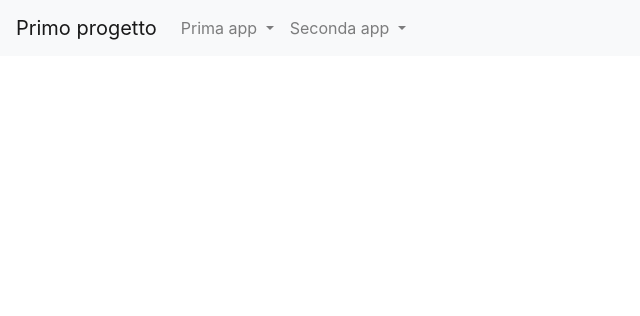
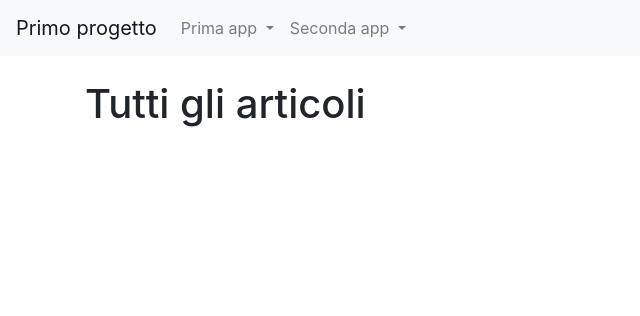
Before and after one commit to Rickmay2005/primo_progetto, a Django app: page /news/lista_articoli/1 in a window 1280 px wide. Shown: the top 316 px of the page, without its empty margins (0-640 px from the left). Run offline with Django 4.2, Linux system fonts and the light colour scheme; data comes from the database, SQL or seed files in the repository.

Commit message:
Passo 17

```diff
--- a/news/templates/lista_articoli.html
+++ b/news/templates/lista_articoli.html
@@ -5,11 +5,17 @@
 {% endblock title %}
 
 {% block content %}
+    {% if  pk == None %}
+    <h1> Tutti gli articoli </h1>
+    {% else %}
+    <h1> Tutti gli articoli </h1>
+    {% endif %}
     <list>
-    <ul>
         {%for x in articoli %}
-            <li>{{ x }}</li>
+            <p><strong>Titolo:</strong><strong>{{ x.titolo }}</strong></p>
+            <p><strong>Contenuto:</strong><strong>{{ x.contenuto }}</strong></p>
+            <p><strong>Autore:</strong><strong>{{ x.giornalista }}</strong></p>
+            <br>
             {% endfor %}
-    </ul>
     </list>
 {% endblock content %}
--- a/news/urls.py
+++ b/news/urls.py
@@ -6,5 +6,6 @@ app_name="news"
 urlpatterns=[
     path('', home, name="homeview"),
     path("articoli/<int:pk>", articoloDetailView, name="articolo_detail"),
-    path("lista_articoli/<int:pk>", listaArticoli, name="lista_articoli_giornalista")
+    path("lista_articoli/<int:pk>", listaArticoli, name="lista_articoli_giornalista"),
+    path("lista_articoli/", listaArticoli, name="lista_articoli")
 ]
--- a/news/views.py
+++ b/news/views.py
@@ -41,9 +41,13 @@ def articoloDetailView(request, pk):
     context={"articolo":articolo}
     return render(request, "articolo_detail.html", context)
 
-def listaArticoli(request, pk):
-    articoli=Articolo.objects.filter(giornalista_id=pk)
+def listaArticoli(request, pk=None):
+    if(pk==None):
+        articoli=Articolo.objects.all()
+    else:
+        articoli=Articolo.objects.filter(giornalista_id=pk)
     context={
         'articoli': articoli,
+        'pk':pk,
     }
     return render(request, 'lista_articoli.html', context)
```
